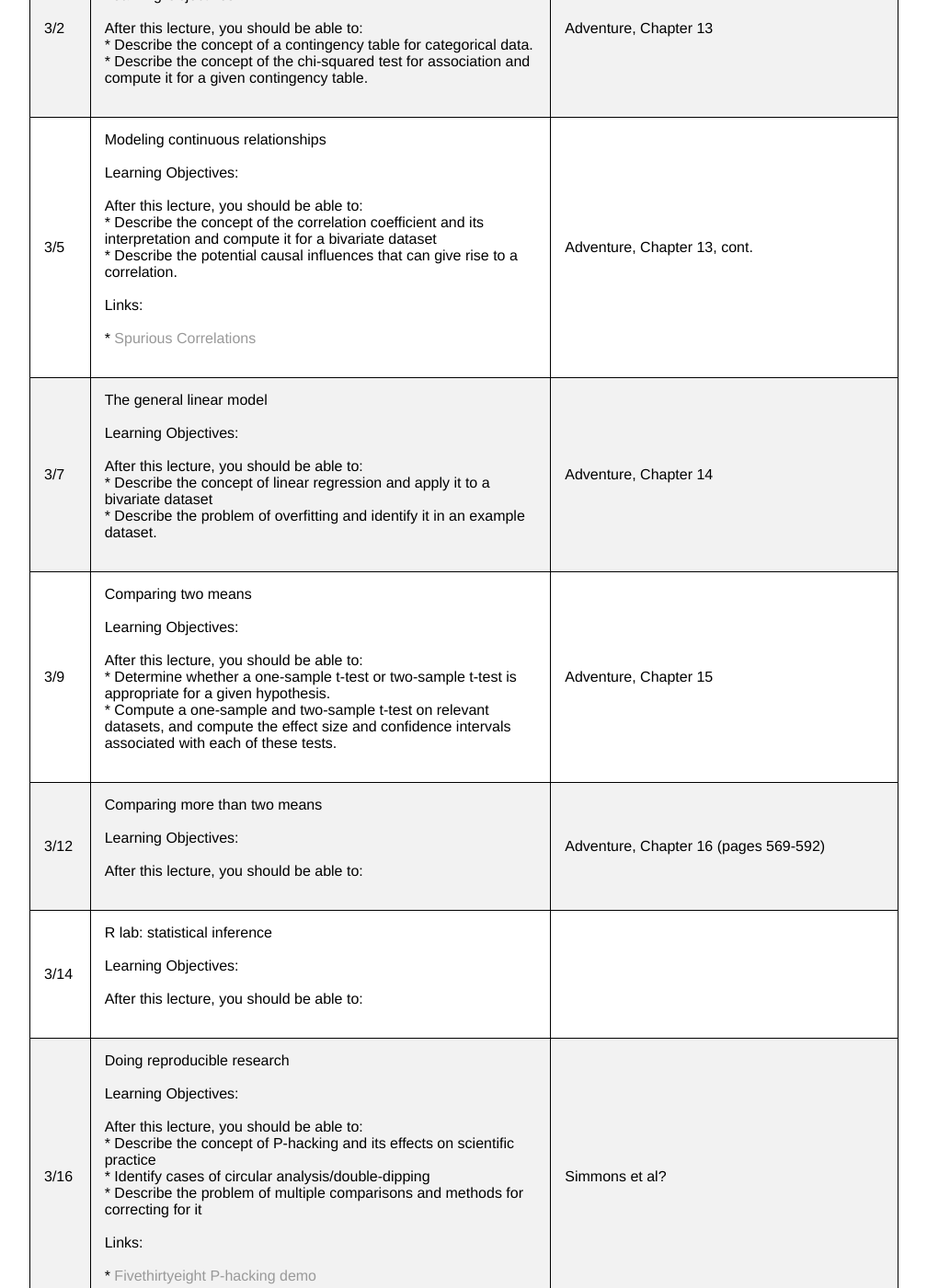
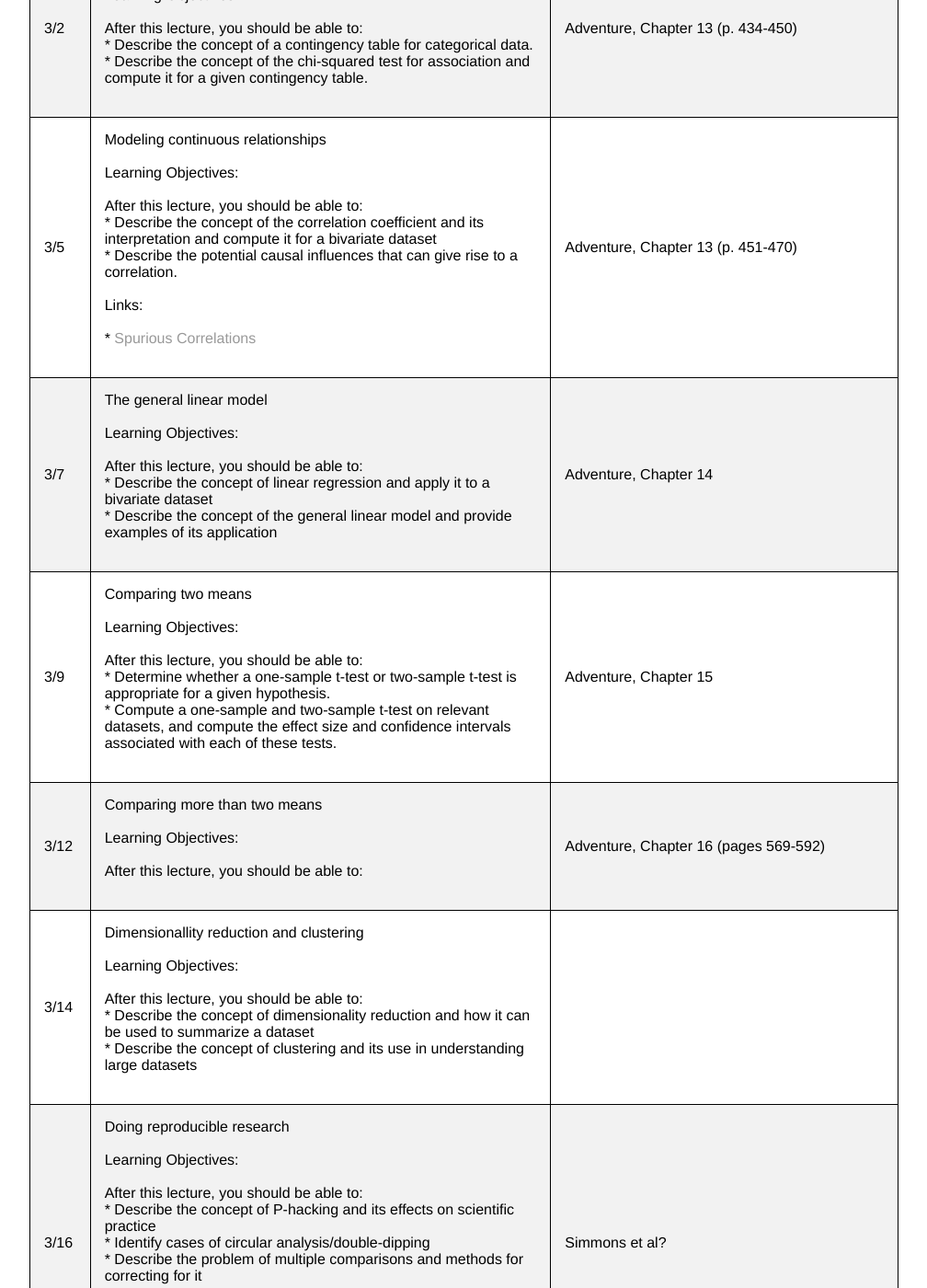
Before and after one commit to stats60/stats60.github.io, a Jekyll site: the page built from full_syllabus/index.md, in a window 1280 px wide and 1400 px high, scrolled down 8140 px. Shown: the whole window at 92% size, without its empty margins (160-1168 px from the left). Built offline with Jekyll 4.4.1, drawn with Linux system fonts in a browser that asks for light colours; our own code applies the rules of GitHub Pages for plain Markdown files; some of the changed text lies outside the part shown.

Commit message:
autoupdate

```diff
--- a/full_syllabus/index.md
+++ b/full_syllabus/index.md
@@ -116,11 +116,11 @@ Students who may need an academic accommodation based on the impact of a disabil
 | 2/23|Bayesian analysis<br><br>Learning Objectives:<br><br>After this lecture, you should be able to:<br><br>|Adventure, Chapter 11 (section 11.4)<br>https://www.youtube.com/watch?v=BcvLAw-JRss|
 | 2/26|Bayesian analysis, cont.<br><br>Learning Objectives:<br><br>After this lecture, you should be able to:<br><br>||
 | 2/28|Assumptions of modeling and model selection<br><br>Learning Objectives:<br><br>After this lecture, you should be able to:<br>* Describe the relation between model complexity and generalization<br>* Describe the concept of crossvalidation and how it can be used to determine model complexity<br>* Describe the IID assumption and the possible consequences of violating it<br><br>|Adventure, Chapter 12 (section 12.1-12.2.2)<br>Watch Udacity video on cross-validation: https://www.youtube.com/watch?v=sFO2ff-gTh0|
-| 3/2|Modeling categorical relationships<br><br>Learning Objectives:<br><br>After this lecture, you should be able to:<br>* Describe the concept of a contingency table for categorical data.<br>* Describe the concept of the chi-squared test for association and compute it for a given contingency table.<br><br>|Adventure, Chapter 13|
-| 3/5|Modeling continuous relationships<br><br>Learning Objectives:<br><br>After this lecture, you should be able to:<br>* Describe the concept of the correlation coefficient and its interpretation and compute it for a bivariate dataset<br>* Describe the potential causal influences that can give rise to a correlation.<br><br>Links:<br><br>* [Spurious Correlations](http://www.tylervigen.com/spurious-correlations)<br><br>|Adventure, Chapter 13, cont.|
-| 3/7|The general linear model<br><br>Learning Objectives:<br><br>After this lecture, you should be able to:<br>* Describe the concept of linear regression and apply it to a bivariate dataset<br>* Describe the problem of overfitting and identify it in an example dataset.<br><br>|Adventure, Chapter 14|
+| 3/2|Modeling categorical relationships<br><br>Learning Objectives:<br><br>After this lecture, you should be able to:<br>* Describe the concept of a contingency table for categorical data.<br>* Describe the concept of the chi-squared test for association and compute it for a given contingency table.<br><br>|Adventure, Chapter 13 (p. 434-450)|
+| 3/5|Modeling continuous relationships<br><br>Learning Objectives:<br><br>After this lecture, you should be able to:<br>* Describe the concept of the correlation coefficient and its interpretation and compute it for a bivariate dataset<br>* Describe the potential causal influences that can give rise to a correlation.<br><br>Links:<br><br>* [Spurious Correlations](http://www.tylervigen.com/spurious-correlations)<br><br>|Adventure, Chapter 13 (p. 451-470)|
+| 3/7|The general linear model<br><br>Learning Objectives:<br><br>After this lecture, you should be able to:<br>* Describe the concept of linear regression and apply it to a bivariate dataset<br>* Describe the concept of the general linear model and provide examples of its application<br><br>|Adventure, Chapter 14|
 | 3/9|Comparing two means<br><br>Learning Objectives:<br><br>After this lecture, you should be able to:<br>* Determine whether a one-sample t-test or two-sample t-test is appropriate for a given hypothesis.<br>* Compute a one-sample and two-sample t-test on relevant datasets, and compute the effect size and confidence intervals associated with each of these tests.<br><br>|Adventure, Chapter 15|
 | 3/12|Comparing more than two means<br><br>Learning Objectives:<br><br>After this lecture, you should be able to:<br><br>|Adventure, Chapter 16 (pages 569-592)|
-| 3/14|R lab: statistical inference<br><br>Learning Objectives:<br><br>After this lecture, you should be able to:<br><br>||
+| 3/14|Dimensionallity reduction and clustering<br><br>Learning Objectives:<br><br>After this lecture, you should be able to:<br>* Describe the concept of dimensionality reduction and how it can be used to summarize a dataset<br>* Describe the concept of clustering and its use in understanding large datasets<br><br>||
 | 3/16|Doing reproducible research<br><br>Learning Objectives:<br><br>After this lecture, you should be able to:<br>* Describe the concept of P-hacking and its effects on scientific practice<br>* Identify cases of circular analysis/double-dipping<br>* Describe the problem of multiple comparisons and methods for correcting for it<br><br>Links:<br><br>* [Fivethirtyeight P-hacking demo](https://projects.fivethirtyeight.com/p-hacking/)<br><br>|Simmons et al?|
 | 3/22|Final meeting with project presentations, 8:30-11:30am <br>|
```
Also changed, not shown: other parts of full_syllabus/index.md (+1 -1 lines), objectives/index.md (+5 -1 lines), syllabus/index.md (+4 -4 lines).
